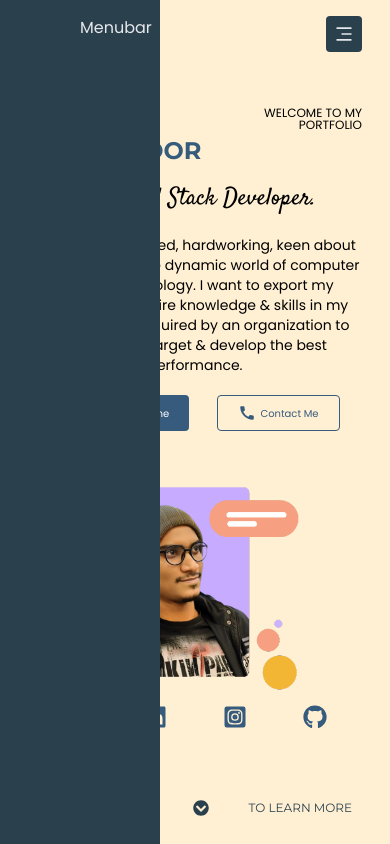
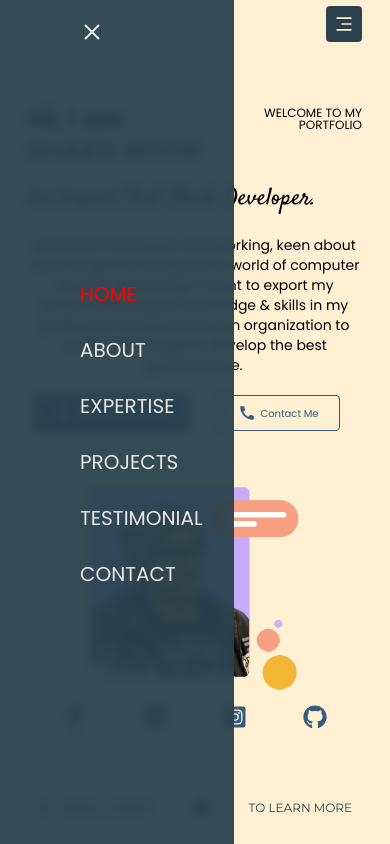
Before and after one commit to syednoor058/Shaed-Noor, a React (Vite) app: page / in a window 390 px wide. Both pictures are taken after a click on the element 344 px from the left and 34 px from the top of the page. Shown: the top 844 px of the page. Built offline with nearby package versions, Linux system fonts and the light colour scheme.

Commit message:
Navbar responsive.

```diff
--- a/package.json
+++ b/package.json
@@ -14,7 +14,8 @@
     "react": "^18.3.1",
     "react-dom": "^18.3.1",
     "react-fast-marquee": "^1.6.5",
-    "react-icons": "^5.2.1"
+    "react-icons": "^5.2.1",
+    "react-scroll": "^1.9.0"
   },
   "devDependencies": {
     "@types/react": "^18.3.3",
--- a/src/components/about/About.jsx
+++ b/src/components/about/About.jsx
@@ -3,7 +3,7 @@ import aboutImage from "../../assets/images/about_img.png";
 
 export default function About() {
   return (
-    <>
+    <div id="about">
       <div className="w-full bg-[#dae85e] px-7 sml:px-9 py-10 md:px-12 lg:px-20 lg:py-20 flex flex-col-reverse lg:flex-row overflow-hidden gap-10 lg:gap-0">
         <div className="w-full lg:w-[50%] flex justify-center items-center">
           <img
@@ -56,6 +56,6 @@ export default function About() {
           </div>
         </div>
       </div>
-    </>
+    </div>
   );
 }
--- a/src/components/contact/Contact.jsx
+++ b/src/components/contact/Contact.jsx
@@ -11,7 +11,7 @@ import { MdCall } from "react-icons/md";
 
 export default function Contact() {
   return (
-    <>
+    <div id="contact">
       <div className="w-full py-10 lg:py-20 bg-[#141618] flex flex-col gap-7 lg:gap-10 overflow-hidden">
         <div className="w-full px-7 sml:px-9  md:px-12 lg:px-20 overflow-hidden flex flex-col gap-7 lg:gap-10">
           <div className="">
@@ -178,6 +178,6 @@ export default function Contact() {
           </div>
         </div>
       </div>
-    </>
+    </div>
   );
 }
--- a/src/components/hero/Hero.jsx
+++ b/src/components/hero/Hero.jsx
@@ -41,7 +41,7 @@ export default function Hero() {
   };
 
   return (
-    <>
+    <div id="home">
       <div className="w-full min-h-screen xl:h-screen flex bg-lightBG overflow-hidden relative justify-center items-center">
         <div className="px-7 sml:px-9 py-20 md:px-12 lg:px-20 flex flex-col gap-10 xl:gap-0 lg:flex-row z-[3]">
           <motion.div
@@ -195,6 +195,6 @@ export default function Hero() {
           </motion.p>
         </motion.div>
       </div>
-    </>
+    </div>
   );
 }
--- a/src/components/navbar/Navbar.jsx
+++ b/src/components/navbar/Navbar.jsx
@@ -4,6 +4,8 @@ import { RiMenu3Line } from "react-icons/ri";
 // import logo from "../../assets/images/title_logo.png";
 import { AnimatePresence, motion } from "framer-motion";
 import { useState } from "react";
+import { CgClose } from "react-icons/cg";
+import { Link } from "react-scroll";
 
 export default function Navbar() {
   const [toggleMenu, setToggleMenu] = useState(false);
@@ -12,9 +14,9 @@ export default function Navbar() {
   };
   return (
     <div className="">
-      <div className="w-full flex z-[10] px-7 sml:px-9 md:px-12 lg:px-20 py-4 justify-end fixed">
+      <div className="w-full h-12 flex z-[999] px-7 sml:px-9 md:px-12 lg:px-20 justify-end items-center fixed bg-lightBG">
         <div
-          className="p-2 bg-darkBG text-gray-200 rounded text-xl cursor-pointer"
+          className="p-2 bg-darkBG text-lightBG rounded text-xl cursor-pointer"
           onClick={handleToggle}
         >
           <RiMenu3Line />
@@ -26,9 +28,85 @@ export default function Navbar() {
             initial={{ x: "-100%" }}
             animate={{ x: 0, transition: { duration: 0.5 } }}
             exit={{ x: "-100%", transition: { duration: 0.5 } }}
-            className="w-[30%] h-screen flex z-[1000] px-20 py-4 fixed bg-darkBG text-gray-200"
+            className="w-[60%] md:w-[50%] lg:w-[30%] h-screen flex flex-col z-[1000] px-20 py-5 fixed bg-darkBG bg-opacity-[0.95] backdrop-blur-sm text-gray-200"
           >
-            <div>Menubar</div>
+            <div className="text-2xl cursor-pointer" onClick={handleToggle}>
+              <CgClose />
+            </div>
+            <div className="h-full flex flex-col justify-center gap-7 lg:gap-10 uppercase text-xl text-gray-200">
+              <Link
+                to="home"
+                activeClass="active"
+                className="cursor-pointer"
+                spy={true}
+                smooth={true}
+                offset={-30}
+                duration={500}
+                onClick={handleToggle}
+              >
+                Home
+              </Link>
+              <Link
+                to="about"
+                activeClass="active"
+                className="cursor-pointer"
+                spy={true}
+                smooth={true}
+                offset={-30}
+                duration={500}
+                onClick={handleToggle}
+              >
+                About
+              </Link>
+              <Link
+                to="services"
+                activeClass="active"
+                className="cursor-pointer"
+                spy={true}
+                smooth={true}
+                offset={-30}
+                duration={500}
+                onClick={handleToggle}
+              >
+                Expertise
+              </Link>
+              <Link
+                to="projects"
+                activeClass="active"
+                className="cursor-pointer"
+                spy={true}
+                smooth={true}
+                offset={-30}
+                duration={500}
+                onClick={handleToggle}
+              >
+                Projects
+              </Link>
+              <Link
+                to="testimonial"
+                activeClass="active"
+                className="cursor-pointer"
+                spy={true}
+                smooth={true}
+                offset={-30}
+                duration={500}
+                onClick={handleToggle}
+              >
+                Testimonial
+              </Link>
+              <Link
+                to="contact"
+                activeClass="active"
+                className="cursor-pointer"
+                spy={true}
+                smooth={true}
+                offset={-30}
+                duration={500}
+                onClick={handleToggle}
+              >
+                Contact
+              </Link>
+            </div>
           </motion.div>
         )}
       </AnimatePresence>
--- a/src/components/projects/Project.jsx
+++ b/src/components/projects/Project.jsx
@@ -4,7 +4,7 @@ import ProjectCard from "./ProjectCard";
 
 export default function Project() {
   return (
-    <>
+    <div id="projects">
       <div className="bg-cyan-400 w-full px-7 sml:px-9 py-10 md:px-12 lg:px-20 lg:py-20 overflow-hidden flex flex-col gap-7 lg:gap-10">
         <div>
           <div className="w-full flex flex-col gap-7 lg:gap-10">
@@ -50,6 +50,6 @@ export default function Project() {
           <ProjectCard coverImg={housePred} />
         </div>
       </div>
-    </>
+    </div>
   );
 }
--- a/src/components/services/Services.jsx
+++ b/src/components/services/Services.jsx
@@ -3,7 +3,7 @@ import ServiceCard from "./ServiceCard";
 
 export default function Services() {
   return (
-    <>
+    <div id="services">
       <div className="w-full px-7 sml:px-9 py-10 md:px-12 lg:px-20 lg:py-20 overflow-hidden flex flex-col gap-7 lg:gap-10">
         <div className="w-full flex flex-col gap-7 lg:gap-10">
           <div>
@@ -74,6 +74,6 @@ export default function Services() {
           </div>
         </div>
       </div>
-    </>
+    </div>
   );
 }
--- a/src/components/testimonial/Testimonial.jsx
+++ b/src/components/testimonial/Testimonial.jsx
@@ -13,7 +13,10 @@ import TestimonialCard from "./TestimonialCard";
 
 export default function Testimonial() {
   return (
-    <div className="w-full flex flex-col py-10 lg:py-20 overflow-hidden gap-7 lg:gap-10">
+    <div
+      id="testimonial"
+      className="w-full flex flex-col py-10 lg:py-20 overflow-hidden gap-7 lg:gap-10"
+    >
       <div className="w-full flex flex-col gap-10 px-7 sml:px-9 md:px-12 lg:px-20">
         <div className="w-full flex flex-col gap-10">
           <div className="uppercase font-titleFont text-xs md:text-base text-start">
--- a/src/index.css
+++ b/src/index.css
@@ -5,8 +5,9 @@
 @tailwind components;
 @tailwind utilities;
 
-* {
-  margin: 0;
-  padding: 0;
-  box-sizing: border-box;
+@layer components {
 }
+
+.active {
+  color: red;
+}
--- a/src/screens/Home.jsx
+++ b/src/screens/Home.jsx
@@ -5,7 +5,6 @@ import Contact from "../components/contact/Contact";
 import Footer from "../components/footer/Footer";
 import Hero from "../components/hero/Hero";
 import Navbar from "../components/navbar/Navbar";
-// import { CgClose } from "react-icons/cg";
 
 import Project from "../components/projects/Project";
 import Services from "../components/services/Services";
```
Also changed, not shown: 1 other file (tests, documents, lock files or other folders).
